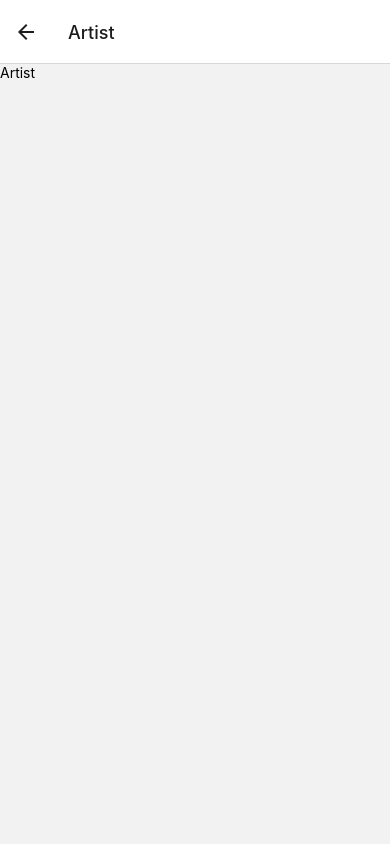
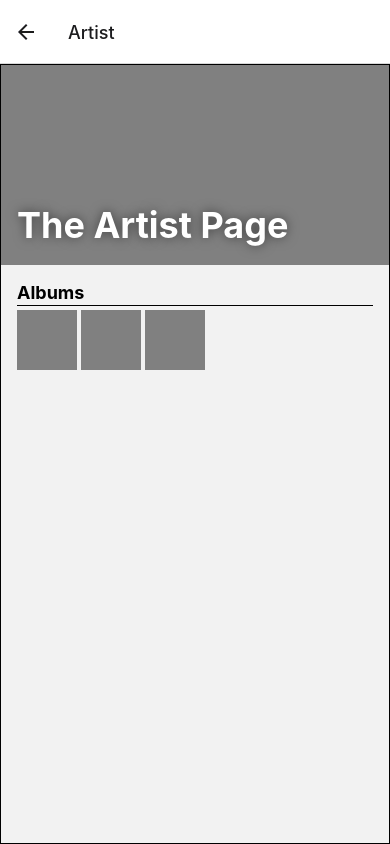
Before and after one commit to tchesa/expo-music-player-app, a React Native app: screen /Artist in a window 390 px wide. Built offline with nearby package versions, Linux system fonts and the light colour scheme.

Commit message:
artist page

```diff
--- a/src/navigation/artist.tsx
+++ b/src/navigation/artist.tsx
@@ -1,9 +1,50 @@
 import { Text, View } from "react-native";
+import SectionHeader from "../components/section-header";
+import AssetSquareButton from "../components/asset-square-button";
+import { NativeStackScreenProps } from "@react-navigation/native-stack";
+import { RootStackParamList } from ".";
 
-const Artist = () => {
+type Props = NativeStackScreenProps<RootStackParamList, "Artist">;
+
+const Artist = ({ navigation }: Props) => {
   return (
-    <View>
-      <Text>Artist</Text>
+    <View style={{ borderWidth: 1, flex: 1 }}>
+      <View
+        style={{
+          backgroundColor: "gray",
+          height: 200,
+          justifyContent: "flex-end",
+          padding: 16,
+        }}
+      >
+        <Text
+          style={{
+            color: "white",
+            fontSize: 36,
+            lineHeight: 48,
+            fontWeight: "bold",
+            textShadowColor: "#0008",
+            textShadowOffset: { width: 0, height: 0 },
+            textShadowRadius: 12,
+          }}
+        >
+          The Artist Page
+        </Text>
+      </View>
+      <View style={{ padding: 16 }}>
+        <SectionHeader title="Albums" style={{ marginBottom: 4 }} />
+        <View style={{ flexDirection: "row", columnGap: 4 }}>
+          <AssetSquareButton
+            onPress={() => navigation.navigate("Album", { id: "1" })}
+          />
+          <AssetSquareButton
+            onPress={() => navigation.navigate("Album", { id: "1" })}
+          />
+          <AssetSquareButton
+            onPress={() => navigation.navigate("Album", { id: "1" })}
+          />
+        </View>
+      </View>
     </View>
   );
 };
```
Also changed, not shown: src/components/album-card.tsx (added, +22 -0 lines).
